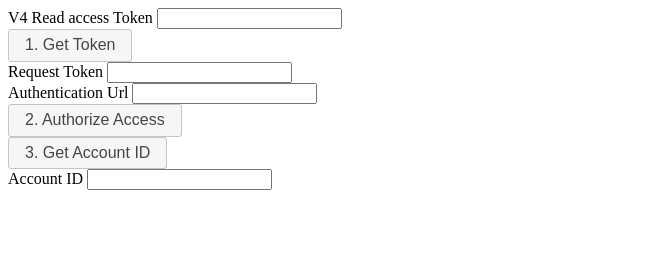
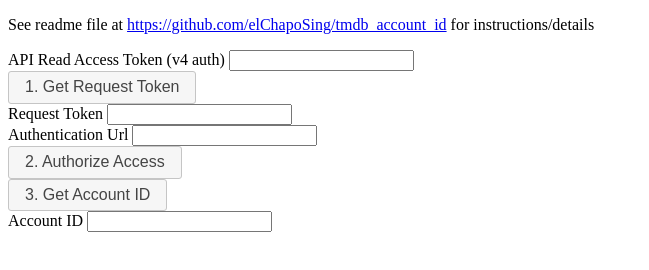
Before and after one commit to elChapoSing/tmdb_account_id, a plain HTML site: page index.html in a window 1280 px wide. Shown: the whole page, without its empty margins (0-649 px from the left). Drawn offline with Linux system fonts and the light colour scheme.

Commit message:
modified the readme and added a link to it in the main html file

```diff
--- a/index.html
+++ b/index.html
@@ -12,11 +12,15 @@
 <body>
 <div id="container">
     <div>
-        <label for="tmdb_read_access_token">V4 Read access Token</label>
+        <p>See readme file at <a href="https://github.com/elChapoSing/tmdb_account_id">https://github.com/elChapoSing/tmdb_account_id</a> for instructions/details</p>
+    </div>
+    <div id="read-access-token">
+        <label for="tmdb_read_access_token">API Read Access Token (v4 auth)</label>
         <input id="tmdb_read_access_token">
+
     </div>
     <div>
-        <button id="btn_get_req_token">1. Get Token</button>
+        <button id="btn_get_req_token">1. Get Request Token</button>
     </div>
     <div>
         <label for="tmdb_request_token">Request Token</label>
--- a/index.js
+++ b/index.js
@@ -1,7 +1,5 @@
 
 let getToken = () => {
-
-    // eyJ0eXAiOiJKV1QiLCJhbGciOiJIUzI1NiJ9.eyJhdWQiOiI3ZDJmMjA2NTNmMWEwNTE4ZDk4Yzk5OTc2ODY1OTRhYSIsInN1YiI6IjVjY2VhNTlkYzNhMzY4MzZiMGUwMWFlYyIsInNjb3BlcyI6WyJhcGlfcmVhZCJdLCJ2ZXJzaW9uIjoxfQ.CGYJa0MSdMT0lUHkeLqs5oqaxAF9-X5KHLbBm5Zn79w
 
     let url = "https://api.themoviedb.org/4/auth/request_token";
     let options = {
@@ -45,6 +43,7 @@ let getAuth = () => {
         $("#account_id").val(err);
     });
 };
+
 $(function() {
 
     $("#btn_get_req_token")
```
Also changed, not shown: 1 other file.
